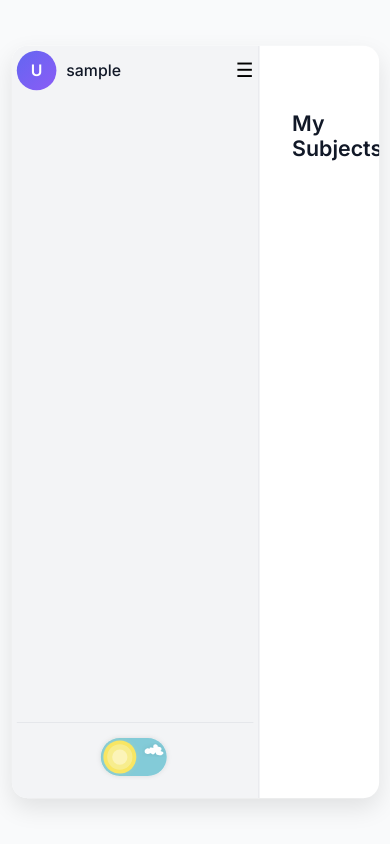
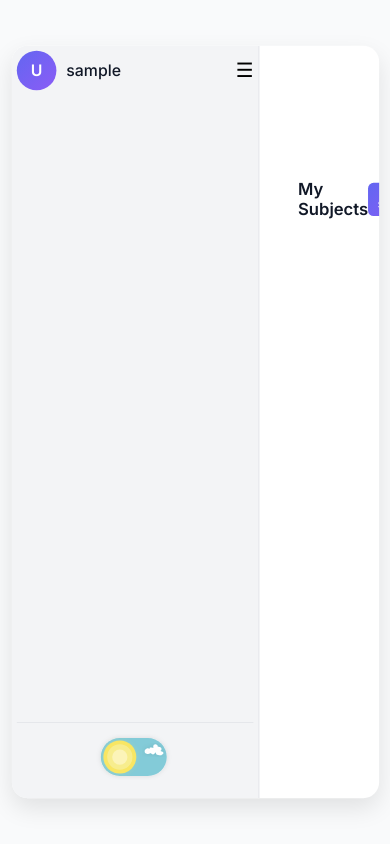
Before and after one commit to jirasekd/QuizMate, a website: page Coding/public/index.html in a window 390 px wide. Drawn offline with nearby package versions, Linux system fonts and the light colour scheme; no server answers; sample sign-in values are in the browser's storage.

Commit message:
Update style.css

```diff
--- a/Coding/public/style.css
+++ b/Coding/public/style.css
@@ -9,7 +9,7 @@
   }
 
   .main {
-    transform: scale(0.9);
+    transform: scale(0.7);
   }
 
   .modal-overlay:not(.hidden) .modal-content {
```
